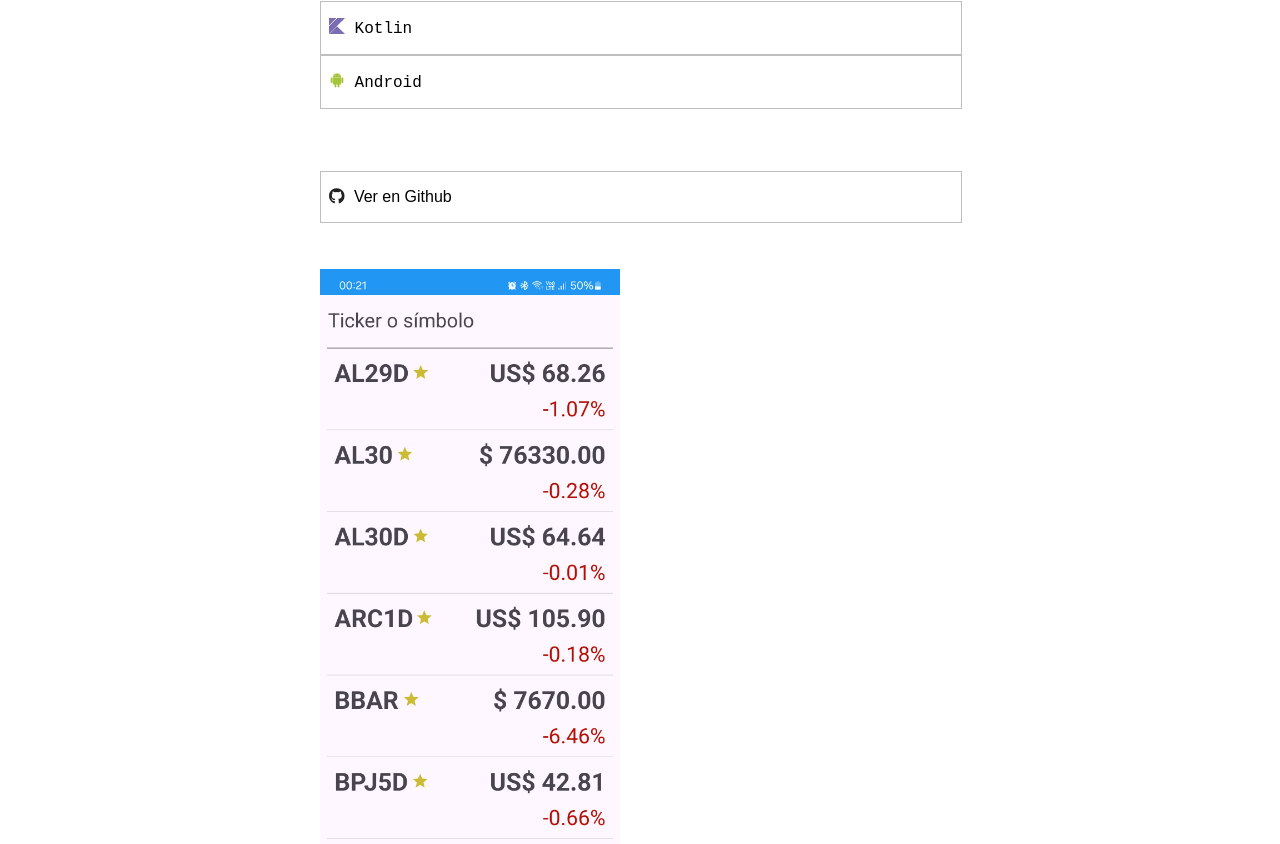
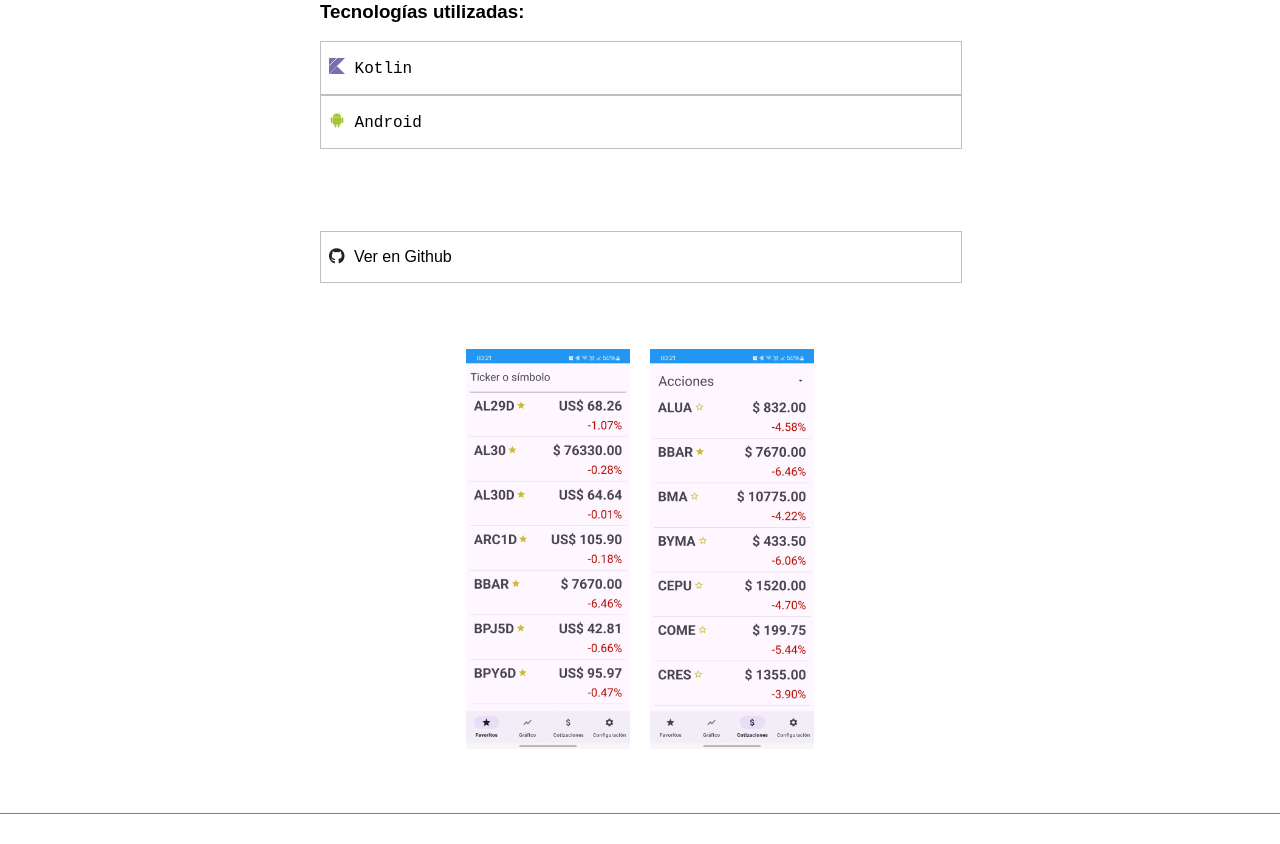
Before and after one commit to crisfide/Portafolio-CF, a React (Vite) app: page /#/proyectos/ArgyView in a window 1280 px wide. Shown: the part 476-1320 px from the top of the page. Built offline with nearby package versions, Linux system fonts and the light colour scheme; no server answers.

Commit message:
logica para multiples imagenes en proyectos

```diff
--- a/src/componentes/Proyecto.jsx
+++ b/src/componentes/Proyecto.jsx
@@ -4,6 +4,18 @@ import ListaProyectos from "./ListaProyectos"
 import { obtenerIcono } from "./obtenerIcono"
 import { useContext, useEffect, useState } from "react"
 import { DarkContext } from "./DarkContext"
+
+const existeImg = async url => {
+  try {
+    const response = await fetch(url, { method: "HEAD" });
+    const blob = await response.blob()
+    return blob.type === "image/jpeg"
+  } catch (error) {
+    return false
+  }
+}
+
+
 
 const Proyecto = () => {
   const {nombre} = useParams()
@@ -18,9 +30,30 @@ const Proyecto = () => {
 
   const { darkMode } = useContext(DarkContext)
   const [img, setImg] = useState(`assets/img/${darkMode === true ? "dark/" : ""}${proyecto.nombre}`);
+  const [arrImg, setArrImg] = useState([`${img}.jpg`])
+
   useEffect(() => {
     setImg(`assets/img/${darkMode === true ? "dark/" : ""}${proyecto.nombre}`);
   }, [darkMode]);
+
+  useEffect(() => {
+    const getImgs  = async () => {
+      let arr = [`${img}.jpg`]
+
+      for (let i = 2; i < 10; i++) {
+        let url = `${img} (${i}).jpg`
+        const existe = await existeImg(url)
+
+        if (!existe)
+          break
+
+        arr.push(url)
+      }
+      setArrImg(arr)
+    }
+
+    getImgs()
+  }, [img]);
 
   return (
     <main className="proyecto-detalle">
@@ -76,7 +109,14 @@ const Proyecto = () => {
 
       <section className="img-proy">
 
-        <img src={`${img}.jpg`} alt={`Imagen del proyecto ${proyecto.nombre}`} />
+
+        {
+          arrImg.map((img, i) => (
+            <a href={img} target="_blank">
+              <img src={img} alt={`Imagen ${i} del proyecto ${proyecto.nombre}`} key={i} />
+            </a>
+          ))
+        }
 
       </section>
 
--- a/src/index.css
+++ b/src/index.css
@@ -185,6 +185,9 @@ section{
 }
 
 /* proyectoDetalle */
+.proyecto-detalle section{
+    padding-bottom: 50px;
+}
 .proyecto-detalle p{
     white-space: pre-wrap;
 }
@@ -211,8 +214,16 @@ section{
     text-shadow: 2px 2px 5px gray;
 }
 
+.img-proy{
+    display: flex;
+    justify-content: center;
+    gap: 20px;
+    flex-wrap: wrap;
+}
+
 .img-proy img{
-    max-width: 300px;
+    max-width: 400px;
+    max-height: 400px;
 }
 
 
```
Also changed, not shown: 1 other file (tests, documents, lock files or other folders).
